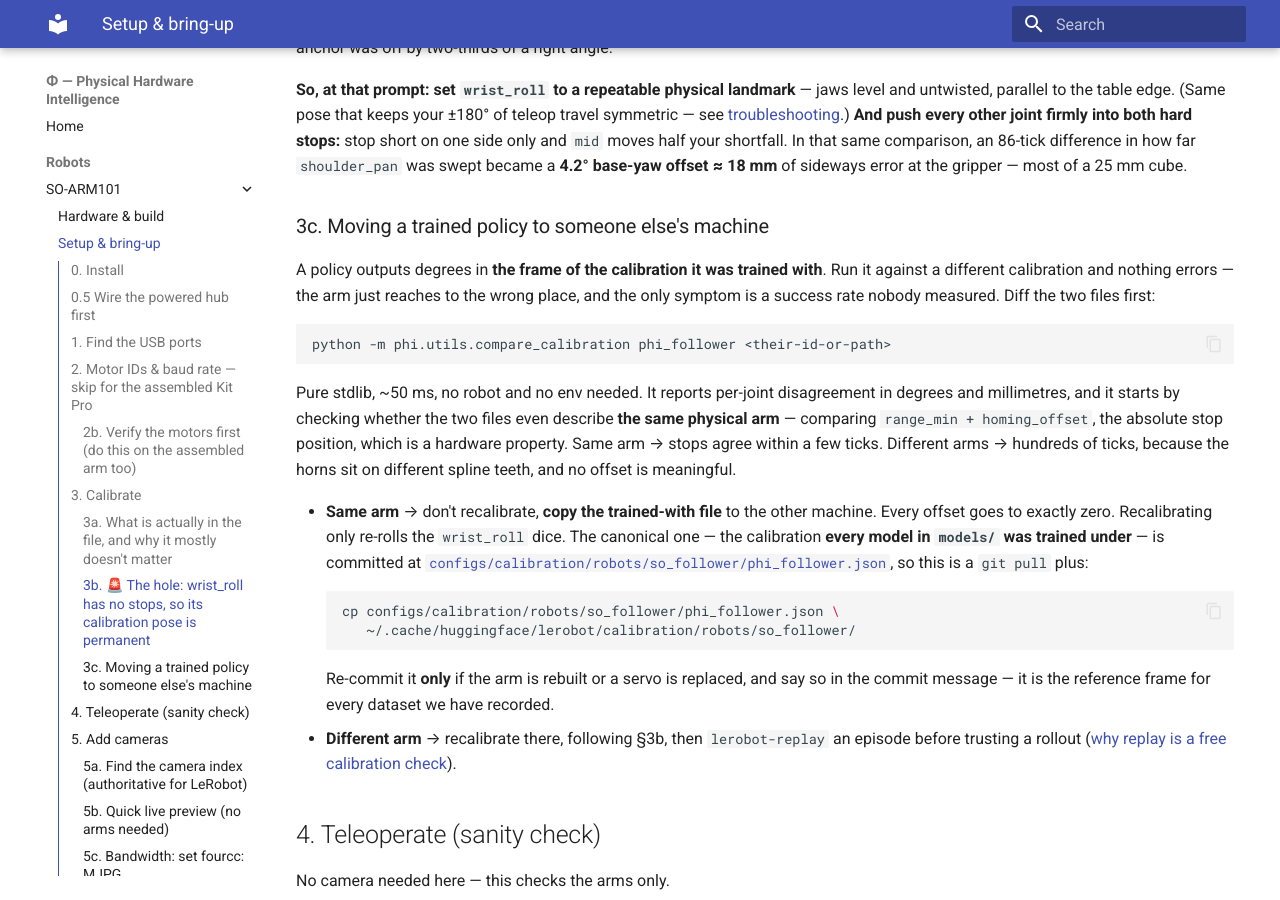
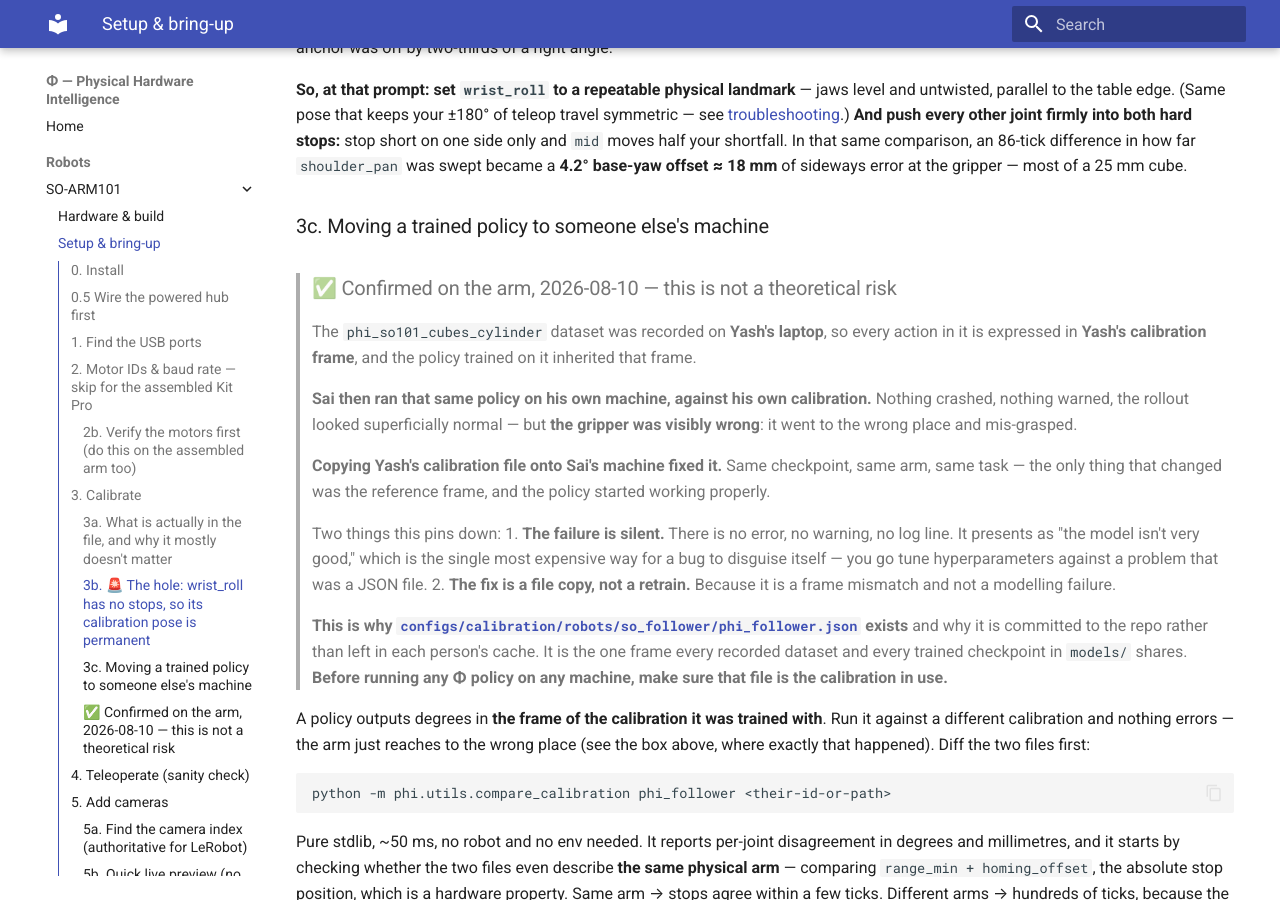
Before and after one commit to physical-hardware-intelligence/phi, an MkDocs documentation site: the page built from docs/robots/so-arm101/02-setup.md, in a window 1280 px wide and 900 px high, scrolled down 4228 px. Built offline with MkDocs 1.6.1 and Material for MkDocs 9.7.7, drawn with Linux system fonts in a browser that asks for light colours.

Commit message:
calibration: the cross-machine failure is confirmed, not predicted
2026-08-10, on the arm. A policy trained on the cubes/cylinder dataset --
recorded on Yash's laptop, so expressed in Yash's calibration frame -- was
run by Sai against Sai's own calibration. No error, no warning, no log line.
The gripper simply went to the wrong place and mis-grasped. Copying Yash's
calibration file across fixed it: same checkpoint, no retraining.

The setup doc already predicted this from the Feetech maths. It is now an
observation, so say so, and say what it cost: the failure disguises itself
as "the model isn't very good", which is the most expensive disguise a bug
can wear -- you go tune hyperparameters against a JSON file.

This is the reason configs/.../phi_follower.json is committed rather than
left in each person's cache.

- 02-setup.md 3c: the field report, up front, before the theory
- docs/evaluation: make the canonical calibration a stated PRECONDITION of
  any reported number, and void numbers taken under a different one
- compare_calibration docstring: point at the incident

Co-Authored-By: Claude Opus 5 <noreply@anthropic.com>

````diff
--- a/docs/robots/so-arm101/02-setup.md
+++ b/docs/robots/so-arm101/02-setup.md
@@ -140,7 +140,21 @@ Measured on our arm (2026-08-07): two calibrations of **the same follower** by t
 
 ### 3c. Moving a trained policy to someone else's machine
 
-A policy outputs degrees in **the frame of the calibration it was trained with**. Run it against a different calibration and nothing errors — the arm just reaches to the wrong place, and the only symptom is a success rate nobody measured. Diff the two files first:
+> ### ✅ Confirmed on the arm, 2026-08-10 — this is not a theoretical risk
+>
+> The `phi_so101_cubes_cylinder` dataset was recorded on **Yash's laptop**, so every action in it is expressed in **Yash's calibration frame**, and the policy trained on it inherited that frame.
+>
+> **Sai then ran that same policy on his own machine, against his own calibration.** Nothing crashed, nothing warned, the rollout looked superficially normal — but **the gripper was visibly wrong**: it went to the wrong place and mis-grasped.
+>
+> **Copying Yash's calibration file onto Sai's machine fixed it.** Same checkpoint, same arm, same task — the only thing that changed was the reference frame, and the policy started working properly.
+>
+> Two things this pins down:
+> 1. **The failure is silent.** There is no error, no warning, no log line. It presents as "the model isn't very good," which is the single most expensive way for a bug to disguise itself — you go tune hyperparameters against a problem that was a JSON file.
+> 2. **The fix is a file copy, not a retrain.** Because it is a frame mismatch and not a modelling failure.
+>
+> **This is why [`configs/calibration/robots/so_follower/phi_follower.json`](../../../configs/calibration/robots/so_follower/phi_follower.json) exists** and why it is committed to the repo rather than left in each person's cache. It is the one frame every recorded dataset and every trained checkpoint in `models/` shares. **Before running any Φ policy on any machine, make sure that file is the calibration in use.**
+
+A policy outputs degrees in **the frame of the calibration it was trained with**. Run it against a different calibration and nothing errors — the arm just reaches to the wrong place (see the box above, where exactly that happened). Diff the two files first:
 
 ```bash
 python -m phi.utils.compare_calibration phi_follower <their-id-or-path>
````
Also changed, not shown: docs/evaluation/README.md (+14 -0 lines), 1 other file.
